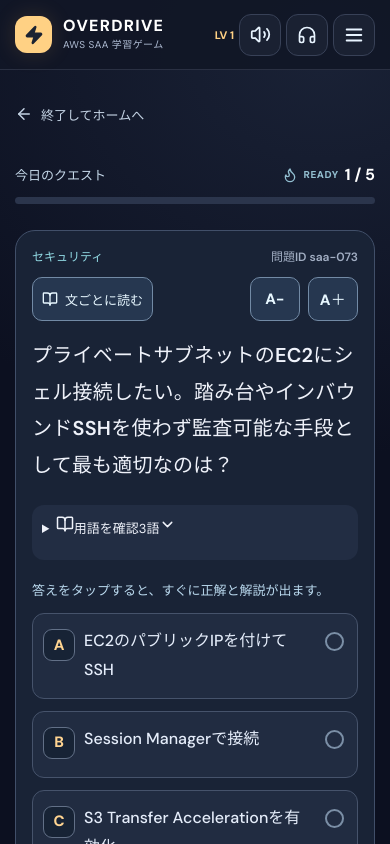
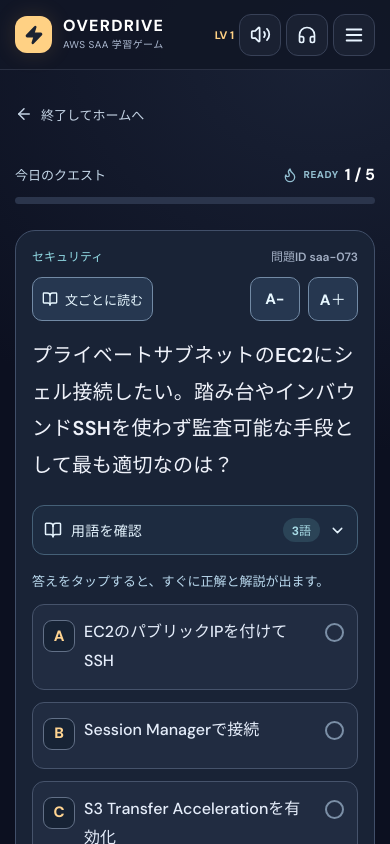
Before and after one commit to c-a-p-engineer/certification-study, a React (Vite) app: page / in a window 390 px wide. Both pictures are taken after a click on the button "学習を始める". Shown: the top 844 px of the page. Built offline with nearby package versions, Linux system fonts and the light colour scheme.

Commit message:
style: fix huge glossary row spacing with compact mobile-first meaning-first rows

```diff
--- a/src/reborn/reborn.css
+++ b/src/reborn/reborn.css
@@ -105,3 +105,109 @@
 @media(max-width:420px){.rb-combat-panel{padding:12px;gap:8px}.rb-combat-monster{width:72px;min-width:72px}.rb-combat-info strong{font-size:12px}.rb-combat-info span{font-size:17px}}
 @media(prefers-reduced-motion:reduce){.rb-combat-hit .rb-combat-monster{animation:none!important}.rb-combat-hp-track i{transition:none!important}}
 .reborn.is-reduced .rb-combat-hit .rb-combat-monster{animation:none}
+
+
+/* Compact, quiz-specific terminology: scan meaning first; expand details only on demand. */
+.rb-question-extra .rb-terms{
+ margin:6px 0 16px;
+ padding:0;
+ border:1px solid #456077;
+ border-radius:12px;
+ background:#1d2b40;
+ overflow:hidden;
+ font-size:14px;
+}
+.rb-question-extra .rb-terms-heading{
+ display:flex;
+ align-items:center;
+ gap:9px;
+ min-height:48px;
+ padding:10px 13px;
+ color:#e4f3fd;
+ cursor:pointer;
+ list-style:none;
+ font-weight:700;
+}
+.rb-question-extra .rb-terms-heading::-webkit-details-marker,
+.rb-question-extra .rb-term-summary::-webkit-details-marker{display:none}
+.rb-question-extra .rb-terms-heading strong{flex:1;font-size:14px;letter-spacing:.015em}
+.rb-question-extra .rb-terms-count{
+ color:#a8dce6;
+ background:#2b4457;
+ padding:3px 9px;
+ font-size:12px;
+ border-radius:99px;
+ white-space:nowrap;
+}
+.rb-question-extra .rb-terms-chevron{flex-shrink:0;transition:transform .15s}
+.rb-question-extra .rb-terms[open]>.rb-terms-heading .rb-terms-chevron{transform:rotate(180deg)}
+.rb-question-extra .rb-term-list{display:grid;gap:0;border-top:1px solid #38526a;padding:0}
+.rb-question-extra .rb-term-item{
+ margin:0;
+ padding:0;
+ border:0;
+ border-bottom:1px solid #34485e;
+ background:transparent;
+ border-radius:0;
+}
+.rb-question-extra .rb-term-item:last-child{border-bottom:0}
+.rb-question-extra .rb-term-summary{
+ display:flex;
+ justify-content:space-between;
+ align-items:center;
+ gap:10px;
+ list-style:none;
+ min-height:53px;
+ padding:10px 13px;
+ cursor:pointer;
+ color:#e5edf8;
+ line-height:1.5;
+}
+.rb-question-extra .rb-term-summary svg{flex-shrink:0;color:#8cacc1;transition:transform .15s}
+.rb-question-extra .rb-term-item[open]>.rb-term-summary svg{transform:rotate(180deg)}
+.rb-question-extra .rb-term-text{
+ min-width:0;
+ flex:1;
+ display:flex;
+ align-items:baseline;
+ flex-wrap:wrap;
+ gap:3px 11px;
+}
+.rb-question-extra .rb-term-text>strong{
+ flex:0 1 auto;
+ font-weight:800;
+ font-size:14px;
+ color:#a7e6f0;
+ overflow-wrap:anywhere;
+}
+.rb-question-extra .rb-term-meaning{
+ font-size:13px;
+ color:#e2eaf5;
+ overflow-wrap:anywhere;
+}
+.rb-question-extra .rb-term-meaning:before{content:"—";color:#7c96ad;margin-right:8px}
+.rb-question-extra .rb-term-detail{
+ padding:1px 14px 13px;
+ color:#d4e2ed;
+ background:#23344a;
+ font-size:13px;
+ line-height:1.75;
+ overflow-wrap:anywhere;
+}
+.rb-question-extra .rb-term-detail p{margin:9px 0;display:flex;gap:9px;flex-wrap:wrap}
+.rb-question-extra .rb-term-detail p>strong{color:#99dadd;white-space:nowrap}
+.rb-question-extra .rb-term-detail .rb-term-note,
+.rb-question-extra .rb-term-detail .rb-term-tip{display:block}
+.rb-question-extra .rb-term-detail .rb-term-tip{border-left:3px solid #e7bc7c;padding-left:9px;color:#ffdfb0}
+.rb-question-extra .rb-terms-heading:focus-visible,
+.rb-question-extra .rb-term-summary:focus-visible{outline:3px solid #ffdc9a;outline-offset:-3px;border-radius:7px}
+@media(max-width:420px){
+ .rb-question-extra .rb-terms-heading{padding:9px 11px}
+ .rb-question-extra .rb-term-summary{padding:9px 11px}
+ .rb-question-extra .rb-term-text>strong{font-size:13px}
+ .rb-question-extra .rb-term-meaning{font-size:12px}
+ .rb-question-extra .rb-term-detail{padding:1px 11px 11px}
+}
+@media(prefers-reduced-motion:reduce){
+ .rb-question-extra .rb-terms-chevron,.rb-question-extra .rb-term-summary svg{transition:none}
+}
```
